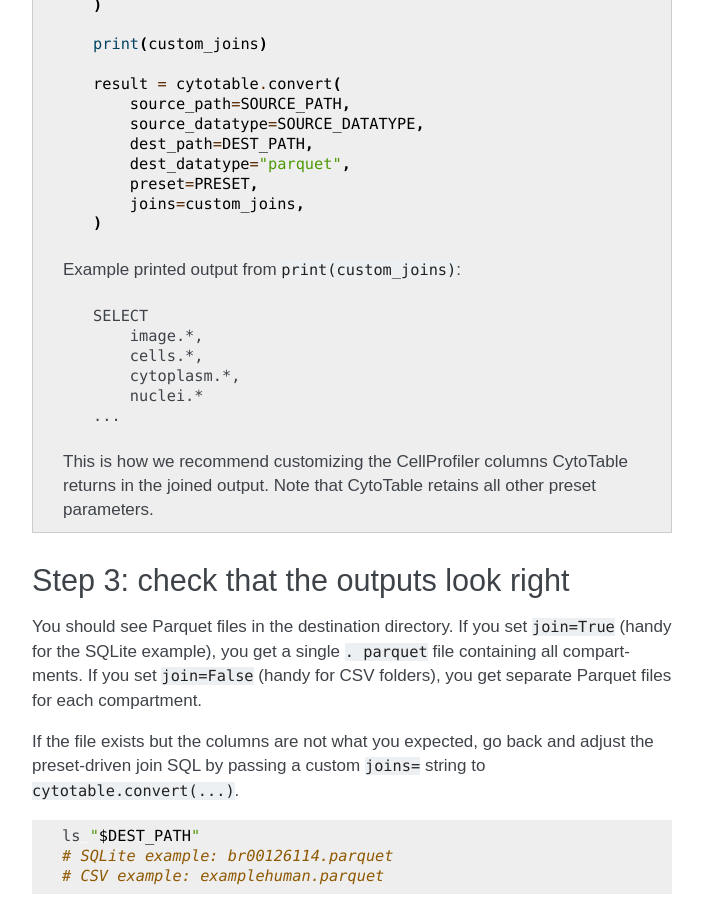
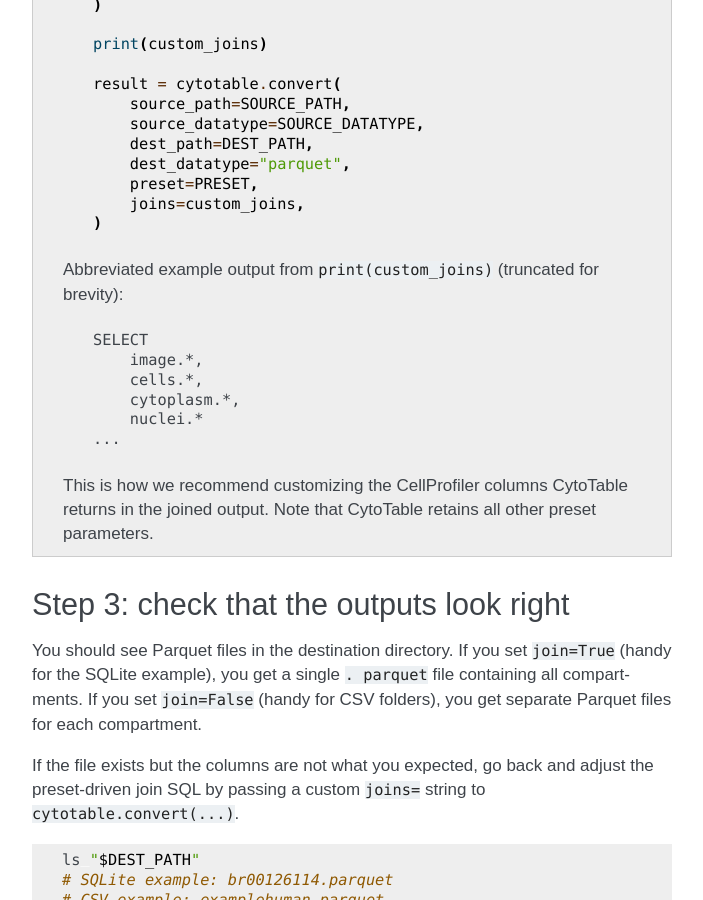
Before and after one commit to cytomining/CytoTable, a Sphinx documentation site: the page built from docs/source/tutorials/cellprofiler_to_parquet.md, in a window 1280 px wide and 900 px high, scrolled down 3013 px. Shown: the whole window, without its empty margins (438-1141 px from the left). Built offline with Sphinx 7.4.7, drawn with Linux system fonts in a browser that asks for light colours; pages that are not in the unit, such as notebooks, are missing from menus.

Commit message:
output clarity

````diff
--- a/docs/source/tutorials/cellprofiler_to_parquet.md
+++ b/docs/source/tutorials/cellprofiler_to_parquet.md
@@ -132,7 +132,7 @@
 )
 ```
 
-Example printed output from `print(custom_joins)`:
+Abbreviated example output from `print(custom_joins)` (truncated for brevity):
 
 ```text
 SELECT
````
